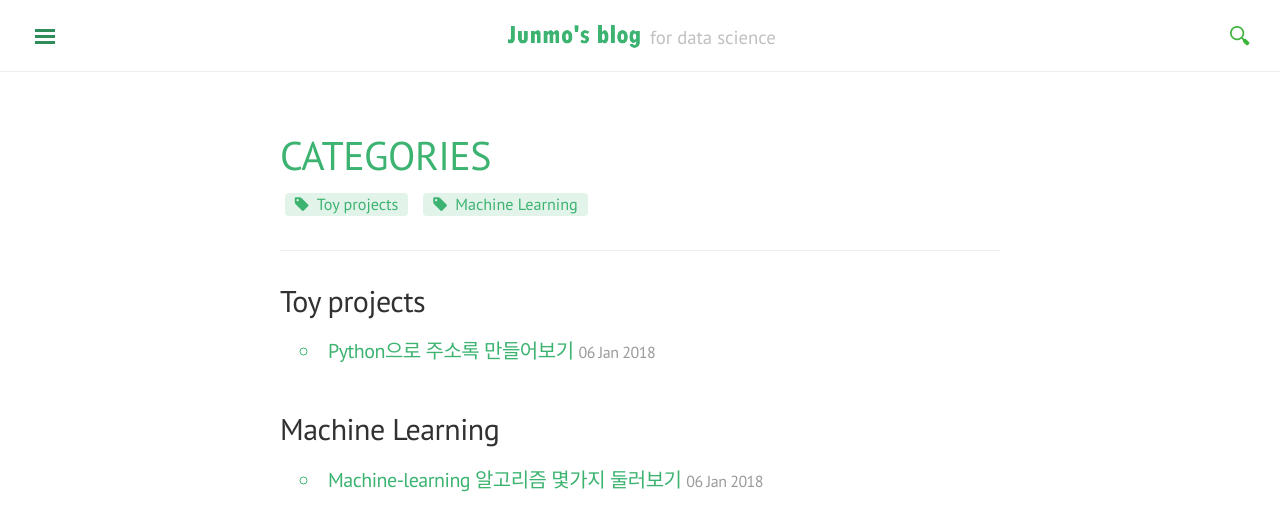
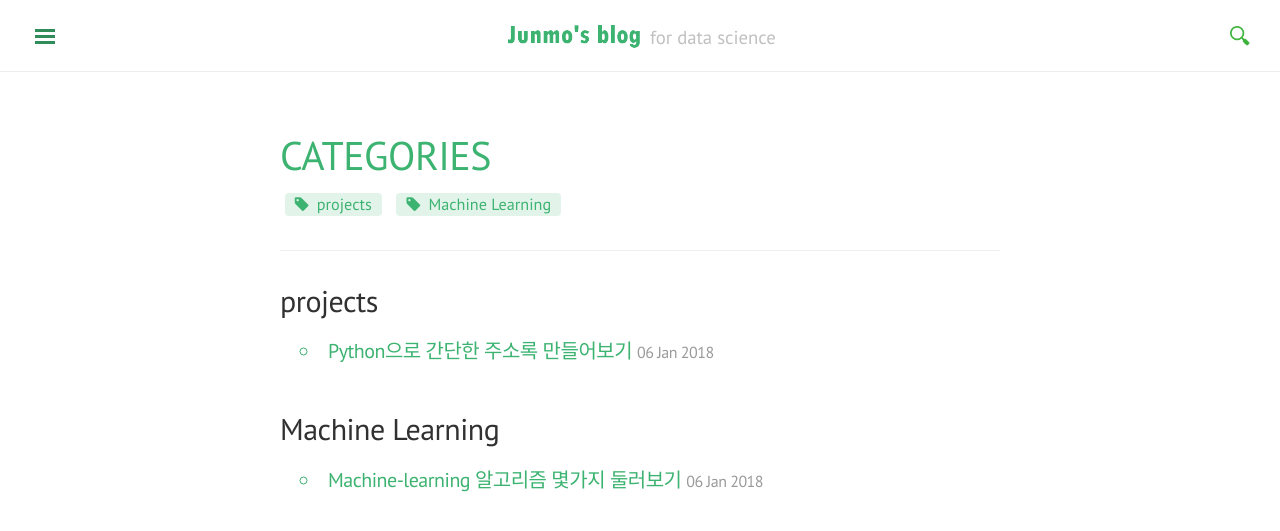
Before and after one commit to jjmstars/jjmstars.github.io, a Jekyll site: the page built from blog/categories.html, in a window 1280 px wide. Shown: the top 531 px of the page. Built offline with Jekyll 4.4.1, drawn with Linux system fonts in a browser that asks for light colours; nearby versions of some CDN libraries; comment, search, counter and statistics services are not loaded.

Commit message:
Update 2018-01-06-Contact.md

```diff
--- a/_posts/2018-01-06-Contact.md
+++ b/_posts/2018-01-06-Contact.md
@@ -1,7 +1,7 @@
 ---
-title: Python으로 주소록 만들어보기
-category: Toy projects
-tag: [Toy project]
+title: Python으로 간단한 주소록 만들어보기
+category: projects
+tag: [project]
 ---
 
 
```
